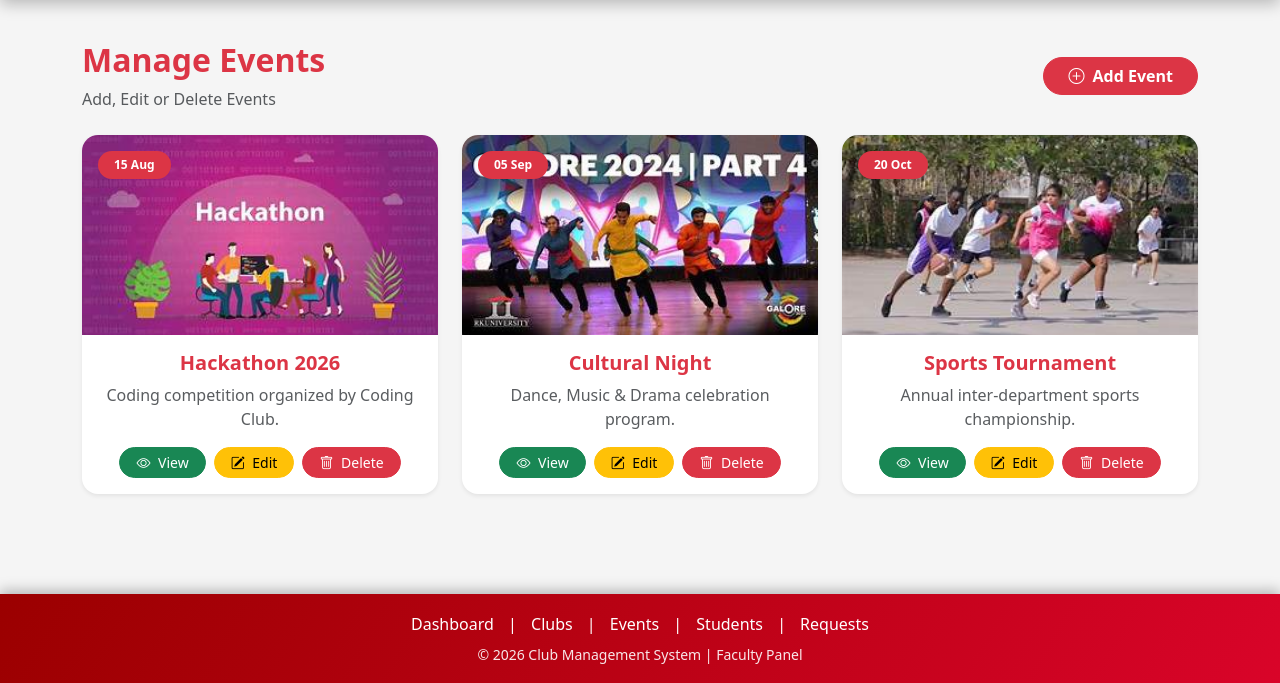
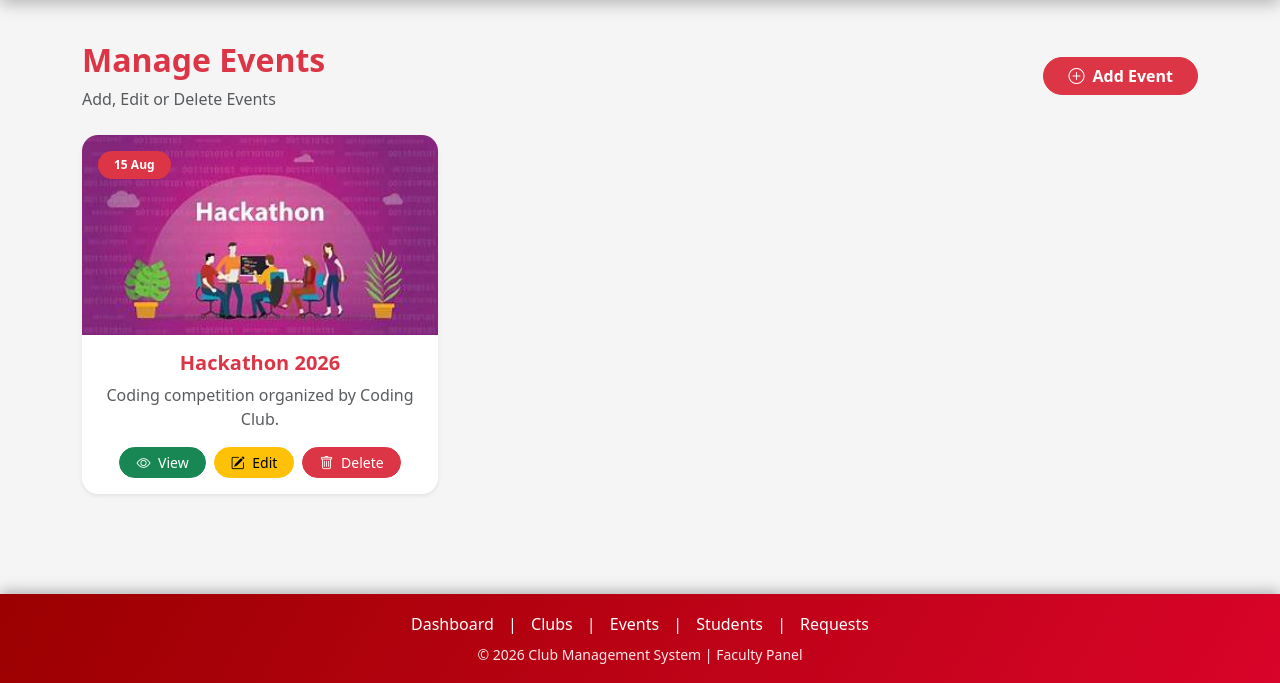
Before and after one commit to Pritesh292903/SOAC_CLUB_MANAGEMENT, a PHP site: page /Manage_events.php in a window 1280 px wide. Shown: the part 117-800 px from the top of the page. Run offline with PHP 8.4, Linux system fonts and the light colour scheme.

```diff
--- a/Facultyapp/Manage_events.php
+++ b/Facultyapp/Manage_events.php
@@ -26,7 +26,6 @@
                 <span class="badge bg-danger position-absolute top-0 start-0 m-3 px-3 py-2 rounded-pill">
                     15 Aug
                 </span>
-
                 <img src="assets/images/hackathon.jpg"
                     class="card-img-top rounded-top-4"
                     style="height:200px; object-fit:cover;">
@@ -59,85 +58,7 @@
             </div>
         </div>
 
-        <!-- Event 2 -->
-        <div class="col-lg-4 col-md-6">
-            <div class="card shadow-sm border-0 rounded-4 h-100 position-relative">
 
-                <span class="badge bg-danger position-absolute top-0 start-0 m-3 px-3 py-2 rounded-pill">
-                    05 Sep
-                </span>
-
-                <img src="assets/images/cultural.jpg"
-                    class="card-img-top rounded-top-4"
-                    style="height:200px; object-fit:cover;">
-
-                <div class="card-body text-center">
-                    <h5 class="fw-bold text-danger">
-                        Cultural Night
-                    </h5>
-
-                    <p class="text-muted">
-                        Dance, Music & Drama celebration program.
-                    </p>
-
-                      <div class="d-flex justify-content-center gap-2 mt-3">
-
-                        <a href="culturalnight.php" class="btn btn-success btn-sm rounded-pill px-3">
-                            <i class="bi bi-eye me-1"></i> View
-                        </a>
-
-                        <a href="Edit_event.php" class="btn btn-warning btn-sm rounded-pill px-3">
-                            <i class="bi bi-pencil-square me-1"></i> Edit
-                        </a>
-
-                        <button class="btn btn-danger btn-sm rounded-pill px-3">
-                            <i class="bi bi-trash me-1"></i> Delete
-                        </button>
-                    </div>
-                </div>
-
-            </div>
-        </div>
-
-        <!-- Event 3 -->
-        <div class="col-lg-4 col-md-6">
-            <div class="card shadow-sm border-0 rounded-4 h-100 position-relative">
-
-                <span class="badge bg-danger position-absolute top-0 start-0 m-3 px-3 py-2 rounded-pill">
-                    20 Oct
-                </span>
-
-                <img src="assets/images/sports.jpg"
-                    class="card-img-top rounded-top-4"
-                    style="height:200px; object-fit:cover;">
-
-                <div class="card-body text-center">
-                    <h5 class="fw-bold text-danger">
-                        Sports Tournament
-                    </h5>
-
-                    <p class="text-muted">
-                        Annual inter-department sports championship.
-                    </p>
-
-                    <div class="d-flex justify-content-center gap-2 mt-3">
-
-                        <a href="sportstournament.php" class="btn btn-success btn-sm rounded-pill px-3">
-                            <i class="bi bi-eye me-1"></i> View
-                        </a>
-
-                        <a href="Edit_event.php" class="btn btn-warning btn-sm rounded-pill px-3">
-                            <i class="bi bi-pencil-square me-1"></i> Edit
-                        </a>
-
-                        <button class="btn btn-danger btn-sm rounded-pill px-3">
-                            <i class="bi bi-trash me-1"></i> Delete
-                        </button>
-                    </div>
-                </div>
-
-            </div>
-        </div>
 
     </div>
 
```
Also changed, not shown: Adminapp/uploads/1775014938_avatar-profile-icon-flat-style-female-user-vector-illustration-isolated-background-women-sign-business-concept-321407993.webp (added), 1 other file.
